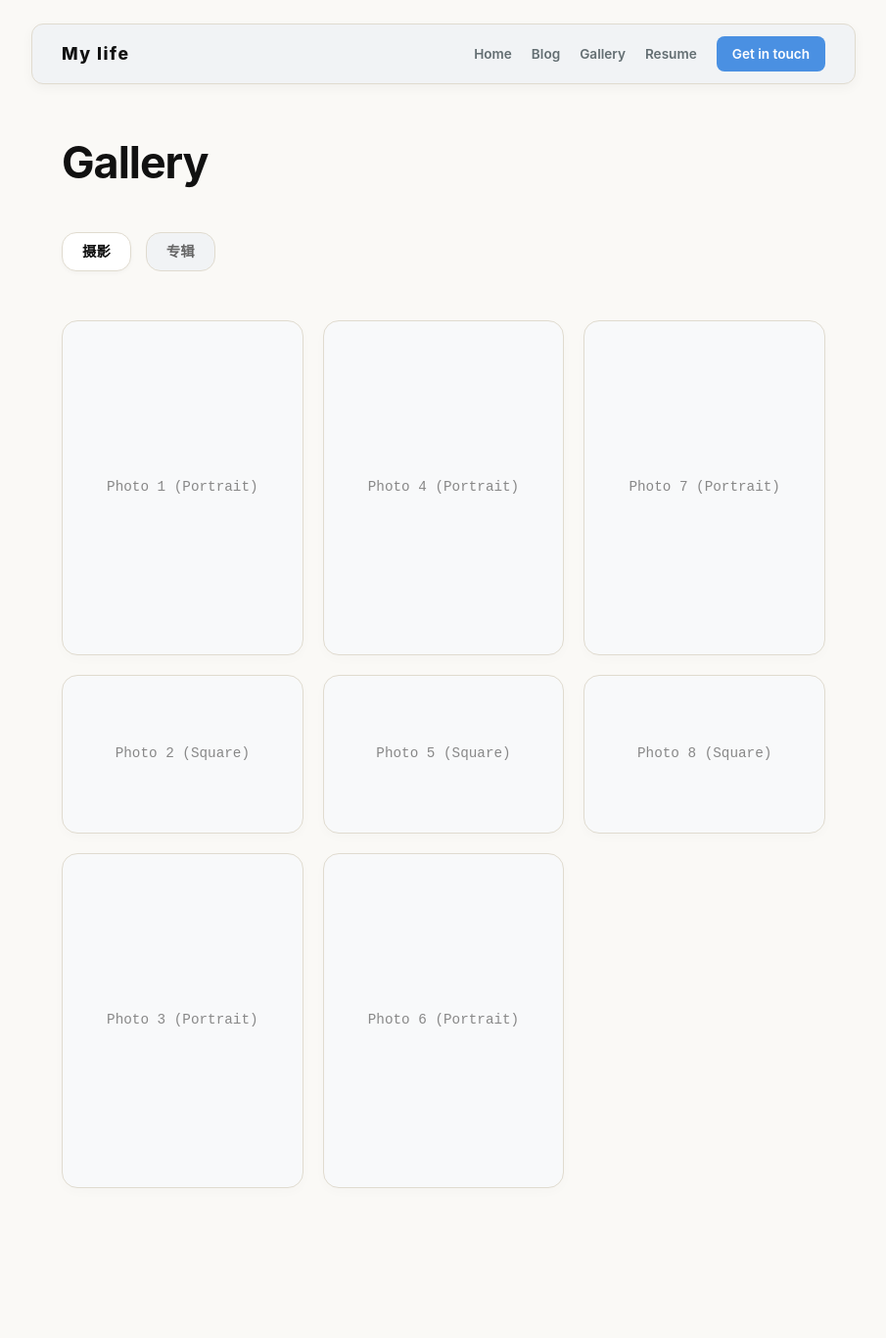
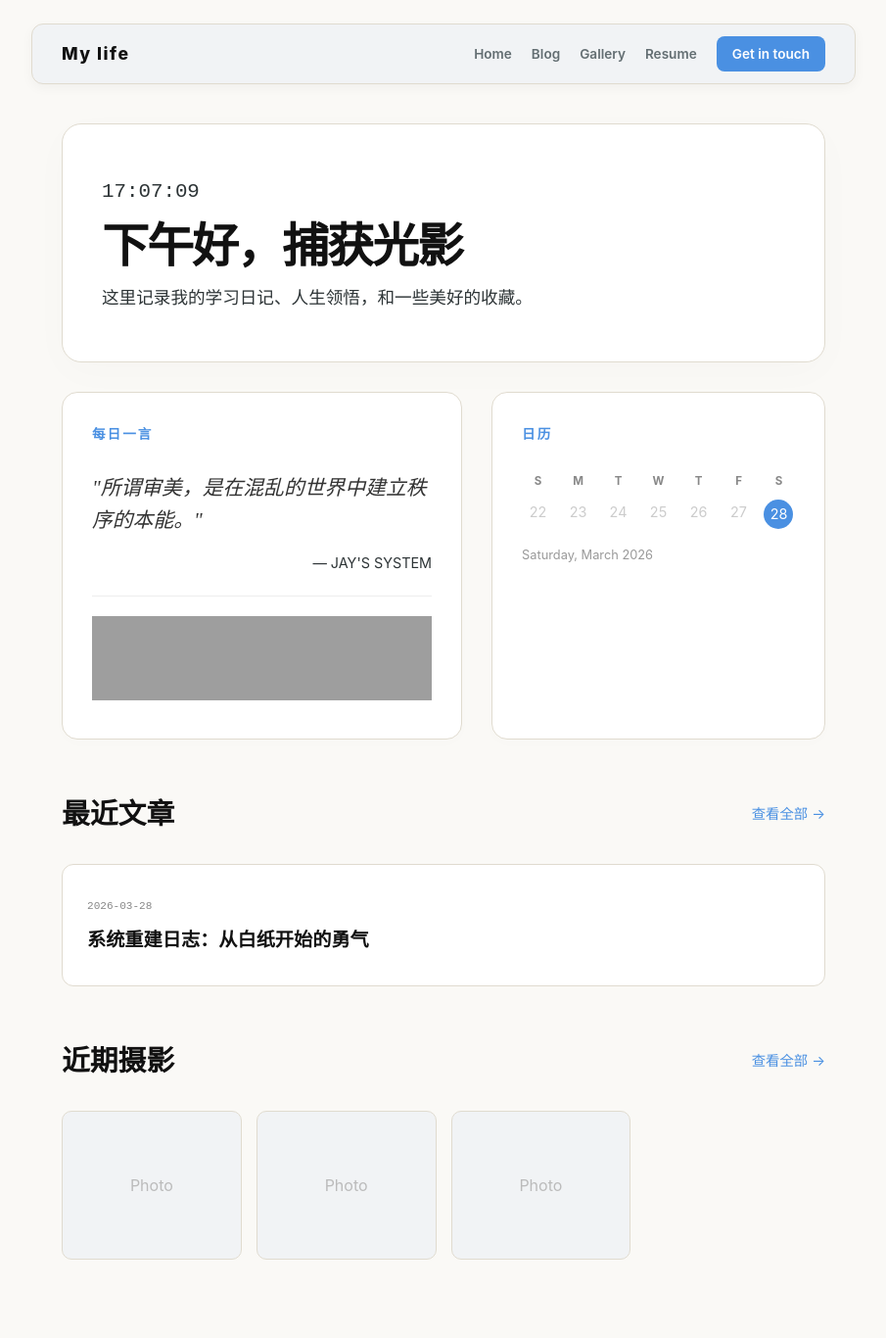
Before and after one commit to jayzzzzmp-commits/jayzzzzmp-commits.github.io, a Jekyll site: the page built from gallery.html, in a window 1280 px wide. Shown: the whole page at 98% size, without its empty margins (187-1092 px from the left). Built offline with Jekyll 4.4.1, drawn with Linux system fonts in a browser that asks for light colours; before the commit the page ends 1253 px from its top, so only the background shows below that; grey boxes are pictures that could not be loaded.

Commit message:
Update gallery.html

```diff
--- a/gallery.html
+++ b/gallery.html
@@ -1,83 +1,127 @@
 ---
 layout: default
-title: Gallery - My life
+title: Home - My Life
 ---
 
 <style>
-    /* --- 1. 头部标题 --- */
-    .gallery-header { margin-bottom: 50px; }
-    .gallery-header h1 { font-size: 2.8em; margin-bottom: 10px; color: #111; letter-spacing: -1px; }
-    .gallery-header p { color: #666; margin: 0; }
+    /* --- 1. 英雄欢迎卡 (Hero Section) --- */
+    .hero-card {
+        background-color: #ffffff;
+        border: 1px solid #E0DBCF;
+        border-radius: 20px;
+        padding: 50px 40px;
+        box-shadow: 0 10px 40px rgba(0,0,0,0.02);
+        margin-bottom: 30px;
+        transition: all 0.3s;
+    }
+    .hero-card:hover { transform: translateY(-5px); }
 
-    /* 标签切换按钮 */
-    .gallery-tabs { display: flex; gap: 15px; margin-top: 30px; }
-    .tab-btn {
-        padding: 6px 20px; border-radius: 15px; font-size: 0.9em; font-weight: 600;
-        cursor: pointer; text-decoration: none; transition: all 0.2s; border: 1px solid #E0DBCF;
+    #dynamic-time { font-family: monospace; font-size: 1.6em; color: var(--secondary-text); margin: 0; }
+    #welcome-greeting { font-size: 3em; font-weight: 800; margin: 10px 0; letter-spacing: -2px; color: #111; line-height: 1.1; }
+    .subtitle { color: var(--secondary-text); margin: 0; font-size: 1.1em; }
+
+    /* --- 2. 挂件网格区域 (Widgets Grid) --- */
+    .widgets-grid { display: grid; grid-template-columns: 1.2fr 1fr; gap: 30px; margin-bottom: 50px; }
+    .widget-card { background-color: #ffffff; border: 1px solid #E0DBCF; border-radius: 16px; padding: 30px; box-shadow: 0 4px 15px rgba(0,0,0,0.01); }
+    .section-title { font-size: 0.85em; font-weight: bold; text-transform: uppercase; letter-spacing: 2px; color: var(--accent-color); margin-bottom: 25px; margin-top: 0; }
+
+    /* 每日一言与音乐 */
+    .quote-content { font-family: serif; font-size: 1.3em; color: #333; line-height: 1.6; font-style: italic; margin-bottom: 15px; }
+    .quote-author { text-align: right; color: var(--secondary-text); font-size: 0.9em; }
+
+    /* 日历模拟 */
+    .calendar-grid { display: grid; grid-template-columns: repeat(7, 1fr); gap: 8px; text-align: center; font-size: 0.9em; }
+    .day-name { color: #888; font-weight: bold; font-size: 0.8em; }
+    .today { background-color: var(--accent-color); color: white; border-radius: 50%; width: 30px; height: 30px; line-height: 30px; margin: 0 auto; }
+
+    /* --- 3. 列表区域 --- */
+    .list-header { display: flex; justify-content: space-between; align-items: center; margin-bottom: 25px; }
+    .list-header h2 { font-size: 1.8em; margin: 0; color: #111; }
+    .view-all { color: var(--accent-color); text-decoration: none; font-size: 0.9em; }
+
+    .article-card {
+        background: #fff; padding: 25px; border-radius: 12px; border: 1px solid #E0DBCF;
+        transition: all 0.2s; text-decoration: none; color: inherit; display: block; margin-bottom: 20px;
     }
-    .tab-active { background-color: #fff; color: #111; box-shadow: 0 2px 5px rgba(0,0,0,0.03); }
-    .tab-inactive { background-color: #F1F3F5; color: #666; }
-    .tab-inactive:hover { background-color: #E0DBCF; color: #111; }
+    .article-card:hover { border-color: var(--accent-color); transform: scale(1.01); }
+    .post-date { color: #888; font-size: 0.85em; font-family: monospace; }
+    .post-title { font-size: 1.2em; font-weight: bold; color: #111; margin: 5px 0; }
 
-    /* --- 2. 极其稳固的瀑布流网格 --- */
-    .masonry-grid {
-        display: grid;
-        grid-template-columns: repeat(3, 1fr); /* 强制三列 */
-        gap: 20px;
-        grid-auto-flow: dense; /* 智能填补空隙 */
-        margin-top: 40px;
-    }
+    /* 摄影网格预览 */
+    .photos-grid { display: grid; grid-template-columns: repeat(auto-fill, minmax(150px, 1fr)); gap: 15px; }
+    .photo-thumb { background: #F1F3F5; height: 150px; border-radius: 10px; display: flex; align-items: center; justify-content: center; color: #BBB; border: 1px solid #E0DBCF; text-decoration: none; }
 
-    /* 绝对防弹的占位卡片 */
-    .photo-item {
-        background-color: #F8F9FA; /* 极简浅灰色块 */
-        border: 1px solid #E0DBCF;
-        border-radius: 16px;
-        display: flex;
-        align-items: center;
-        justify-content: center;
-        color: #888;
-        font-family: monospace; /* 程序员字体，更有极客感 */
-        font-size: 1.1em;
-        transition: all 0.3s ease;
-        box-shadow: 0 4px 12px rgba(0,0,0,0.02);
-    }
-
-    /* 鼠标悬停时的上浮发光效果 */
-    .photo-item:hover {
-        transform: translateY(-5px);
-        border-color: #4A90E2;
-        color: #4A90E2;
-        box-shadow: 0 10px 20px rgba(74, 144, 226, 0.1);
-    }
-
-    /* 物理高度强制锁定（防止塌陷） */
-    .portrait { grid-row: span 2; height: 340px; } /* 竖图：高 */
-    .square { grid-row: span 1; height: 160px; }   /* 方图：矮 */
-
-    /* 手机端自适应变成两列 */
-    @media (max-width: 600px) {
-        .masonry-grid { grid-template-columns: repeat(2, 1fr); }
-    }
+    @media (max-width: 600px) { .widgets-grid { grid-template-columns: 1fr; } #welcome-greeting { font-size: 2.2em; } }
 </style>
 
-<div class="gallery-header">
-    <h1>Gallery</h1>
+<header class="hero-card">
+    <p id="dynamic-time">Loading...</p>
+    <h1 id="welcome-greeting">Welcome</h1>
+    <p class="subtitle">这里记录我的学习日记、人生领悟，和一些美好的收藏。</p>
+</header>
 
-    <div class="gallery-tabs">
-        <a href="gallery.html" class="tab-btn tab-active">摄影</a>
-        <a href="#" class="tab-btn tab-inactive">专辑</a>
+<section class="widgets-grid">
+    <div class="widget-card">
+        <h3 class="section-title">每日一言</h3>
+        <p class="quote-content">"所谓审美，是在混乱的世界中建立秩序的本能。"</p>
+        <p class="quote-author">— JAY'S SYSTEM</p>
+        <div style="margin-top:20px; border-top:1px solid #eee; padding-top:20px;">
+            <iframe frameborder="no" border="0" marginwidth="0" marginheight="0" width="100%" height="86" src="//music.163.com/outchain/player?type=2&id=1901371647&auto=0&height=66"></iframe>
         </div>
     </div>
 
-<div class="masonry-grid">
-    <div class="photo-item portrait">Photo 1 (Portrait)</div>
-    <div class="photo-item portrait">Photo 4 (Portrait)</div>
-    <div class="photo-item portrait">Photo 7 (Portrait)</div>
+    <div class="widget-card">
+        <h3 class="section-title">日历</h3>
+        <div class="calendar-grid">
+            <div class="day-name">S</div><div class="day-name">M</div><div class="day-name">T</div><div class="day-name">W</div><div class="day-name">T</div><div class="day-name">F</div><div class="day-name">S</div>
+            <div style="color:#ccc">22</div><div style="color:#ccc">23</div><div style="color:#ccc">24</div><div style="color:#ccc">25</div><div style="color:#ccc">26</div><div style="color:#ccc">27</div>
+            <div class="today">28</div>
+        </div>
+        <p style="font-size: 0.8em; color: #999; margin-top: 15px;">Saturday, March 2026</p>
+    </div>
+</section>
 
-    <div class="photo-item square">Photo 2 (Square)</div>
-    <div class="photo-item square">Photo 5 (Square)</div>
-    <div class="photo-item square">Photo 8 (Square)</div>
+<section>
+    <div class="list-header">
+        <h2>最近文章</h2>
+        <a href="blog.html" class="view-all">查看全部 &rarr;</a>
+    </div>
+    <a href="#" class="article-card">
+        <span class="post-date">2026-03-28</span>
+        <p class="post-title">系统重建日志：从白纸开始的勇气</p>
+    </a>
+</section>
 
-    <div class="photo-item portrait">Photo 3 (Portrait)</div>
-    <div class="photo-item portrait">Photo 6 (Portrait)
+<section style="margin-top: 50px; margin-bottom: 80px;">
+    <div class="list-header">
+        <h2>近期摄影</h2>
+        <a href="gallery.html" class="view-all">查看全部 &rarr;</a>
+    </div>
+    <div class="photos-grid">
+        <a href="gallery.html" class="photo-thumb">Photo</a>
+        <a href="gallery.html" class="photo-thumb">Photo</a>
+        <a href="gallery.html" class="photo-thumb">Photo</a>
+    </div>
+</section>
+
+<script>
+    function updateWelcome() {
+        const now = new Date();
+        const hour = now.getHours(); // 这里会基于浏览器所在时区
+        let greeting = "";
+
+        if (hour < 5) greeting = "夜深了，注意休息。";
+        else if (hour < 11) greeting = "早上好，建构者";
+        else if (hour < 13) greeting = "中午好，共振时刻";
+        else if (hour < 18) greeting = "下午好，捕获光影"; // 格拉斯哥下午16点属于这个感知
+        else greeting = "晚上好，连接数字大脑";
+
+        document.getElementById('welcome-greeting').innerText = greeting;
+        document.getElementById('dynamic-time').innerText = now.toLocaleTimeString('en-GB'); // 保持英国时间格式 HH:MM:SS
+    }
+
+    // 网页一打开就立刻执行一次
+    updateWelcome();
+    // 设置定时器，每 1000 毫秒（1秒）刷新一次时间
+    setInterval(updateWelcome, 1000);
+</script>
```
Lines whose indentation alone changed are shown as unchanged.
